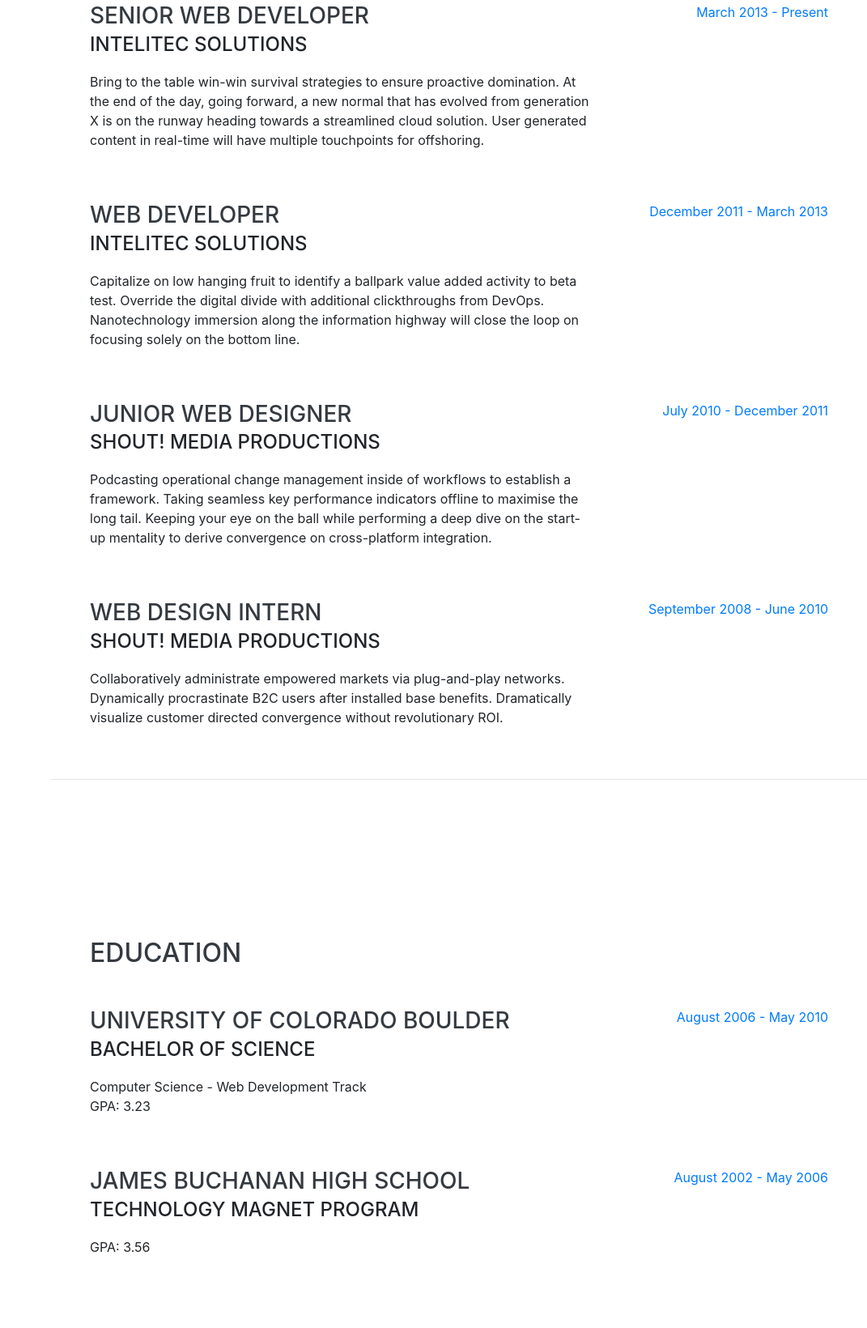
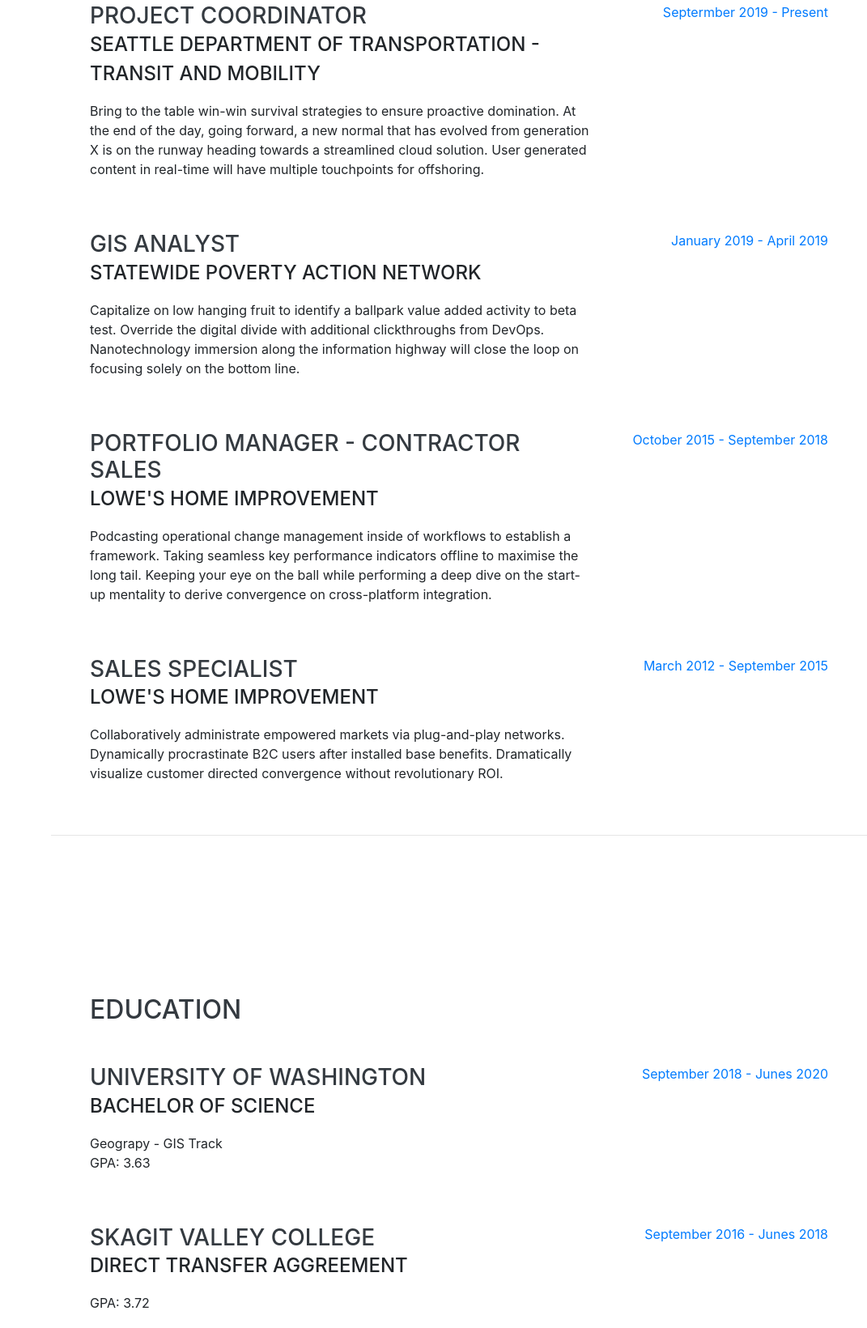
Before and after one commit to mattj777/mattj777.github.io, a website with bundled scripts: page index.html in a window 1280 px wide. Shown: the part 932-2572 px from the top of the page at 81% size, without its empty margins (209-1280 px from the left). Built offline with nearby package versions, Linux system fonts and the light colour scheme; a web font is replaced by a local one.

Commit message:
index update

```diff
--- a/index.html
+++ b/index.html
@@ -69,7 +69,7 @@
         <div class="subheading mb-5">#### 30th Ave NE Apt ## · Seattle, WA 98105 · (425) 343-8439 ·
           <a href="mailto:mattj777@uw.edu">mattj777@uw.edu</a>
         </div>
-        <p class="lead mb-5">Emerging GIS analyst specializing in web mapping, geospatial research, and urban GIS, with a focus on Transit and Mobility strategies. Utilizing an unique background in portfolio management and studies in geography and urban planning to build interpersonal relationships with clients and to find the best solutions for growing cities.</p>
+        <p class="lead mb-5">Emerging GIS analyst specializing in web mapping, geospatial research, and urban GIS, with a focus on mobility strategies. Utilizing an unique background in portfolio management and studies in geography and urban planning to build interpersonal relationships with clients and to find the best solutions for growing cities.</p>
         <div class="social-icons">
           <a href="https://www.linkedin.com/in/matthew-jackson-b23757122/">
             <i class="fab fa-linkedin-in"></i>
@@ -95,45 +95,45 @@
 
         <div class="resume-item d-flex flex-column flex-md-row justify-content-between mb-5">
           <div class="resume-content">
-            <h3 class="mb-0">Senior Web Developer</h3>
-            <div class="subheading mb-3">Intelitec Solutions</div>
+            <h3 class="mb-0">Project Coordinator</h3>
+            <div class="subheading mb-3">Seattle Department of Transportation - Transit and Mobility</div>
             <p>Bring to the table win-win survival strategies to ensure proactive domination. At the end of the day, going forward, a new normal that has evolved from generation X is on the runway heading towards a streamlined cloud solution. User generated content in real-time will have multiple touchpoints for offshoring.</p>
           </div>
           <div class="resume-date text-md-right">
-            <span class="text-primary">March 2013 - Present</span>
+            <span class="text-primary">Septermber 2019 - Present</span>
           </div>
         </div>
 
         <div class="resume-item d-flex flex-column flex-md-row justify-content-between mb-5">
           <div class="resume-content">
-            <h3 class="mb-0">Web Developer</h3>
-            <div class="subheading mb-3">Intelitec Solutions</div>
+            <h3 class="mb-0">GIS Analyst</h3>
+            <div class="subheading mb-3">Statewide Poverty Action Network</div>
             <p>Capitalize on low hanging fruit to identify a ballpark value added activity to beta test. Override the digital divide with additional clickthroughs from DevOps. Nanotechnology immersion along the information highway will close the loop on focusing solely on the bottom line.</p>
           </div>
           <div class="resume-date text-md-right">
-            <span class="text-primary">December 2011 - March 2013</span>
+            <span class="text-primary">January 2019 - April 2019</span>
           </div>
         </div>
 
         <div class="resume-item d-flex flex-column flex-md-row justify-content-between mb-5">
           <div class="resume-content">
-            <h3 class="mb-0">Junior Web Designer</h3>
-            <div class="subheading mb-3">Shout! Media Productions</div>
+            <h3 class="mb-0">Portfolio Manager - Contractor Sales</h3>
+            <div class="subheading mb-3">Lowe's Home Improvement</div>
             <p>Podcasting operational change management inside of workflows to establish a framework. Taking seamless key performance indicators offline to maximise the long tail. Keeping your eye on the ball while performing a deep dive on the start-up mentality to derive convergence on cross-platform integration.</p>
           </div>
           <div class="resume-date text-md-right">
-            <span class="text-primary">July 2010 - December 2011</span>
+            <span class="text-primary">October 2015 - September 2018</span>
           </div>
         </div>
 
         <div class="resume-item d-flex flex-column flex-md-row justify-content-between">
           <div class="resume-content">
-            <h3 class="mb-0">Web Design Intern</h3>
-            <div class="subheading mb-3">Shout! Media Productions</div>
+            <h3 class="mb-0">Sales Specialist</h3>
+            <div class="subheading mb-3">Lowe's Home Improvement</div>
             <p>Collaboratively administrate empowered markets via plug-and-play networks. Dynamically procrastinate B2C users after installed base benefits. Dramatically visualize customer directed convergence without revolutionary ROI.</p>
           </div>
           <div class="resume-date text-md-right">
-            <span class="text-primary">September 2008 - June 2010</span>
+            <span class="text-primary">March 2012 - September 2015</span>
           </div>
         </div>
 
@@ -149,24 +149,24 @@
 
         <div class="resume-item d-flex flex-column flex-md-row justify-content-between mb-5">
           <div class="resume-content">
-            <h3 class="mb-0">University of Colorado Boulder</h3>
+            <h3 class="mb-0">University of Washington</h3>
             <div class="subheading mb-3">Bachelor of Science</div>
-            <div>Computer Science - Web Development Track</div>
-            <p>GPA: 3.23</p>
+            <div>Geograpy - GIS Track</div>
+            <p>GPA: 3.63</p>
           </div>
           <div class="resume-date text-md-right">
-            <span class="text-primary">August 2006 - May 2010</span>
+            <span class="text-primary">September 2018 - Junes 2020</span>
           </div>
         </div>
 
         <div class="resume-item d-flex flex-column flex-md-row justify-content-between">
           <div class="resume-content">
-            <h3 class="mb-0">James Buchanan High School</h3>
-            <div class="subheading mb-3">Technology Magnet Program</div>
-            <p>GPA: 3.56</p>
+            <h3 class="mb-0">Skagit Valley College</h3>
+            <div class="subheading mb-3">Direct Transfer Aggreement</div>
+            <p>GPA: 3.72</p>
           </div>
           <div class="resume-date text-md-right">
-            <span class="text-primary">August 2002 - May 2006</span>
+            <span class="text-primary">September 2016 - Junes 2018</span>
           </div>
         </div>
 
```
